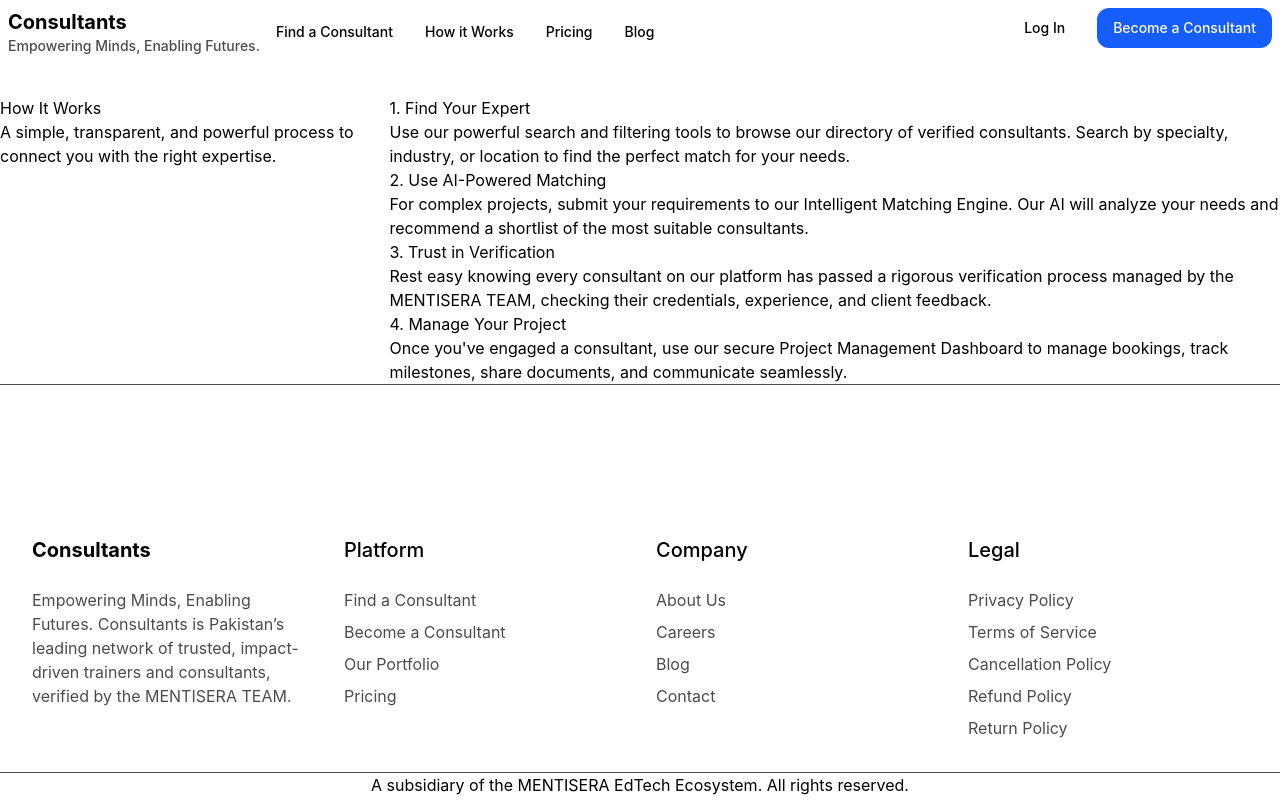
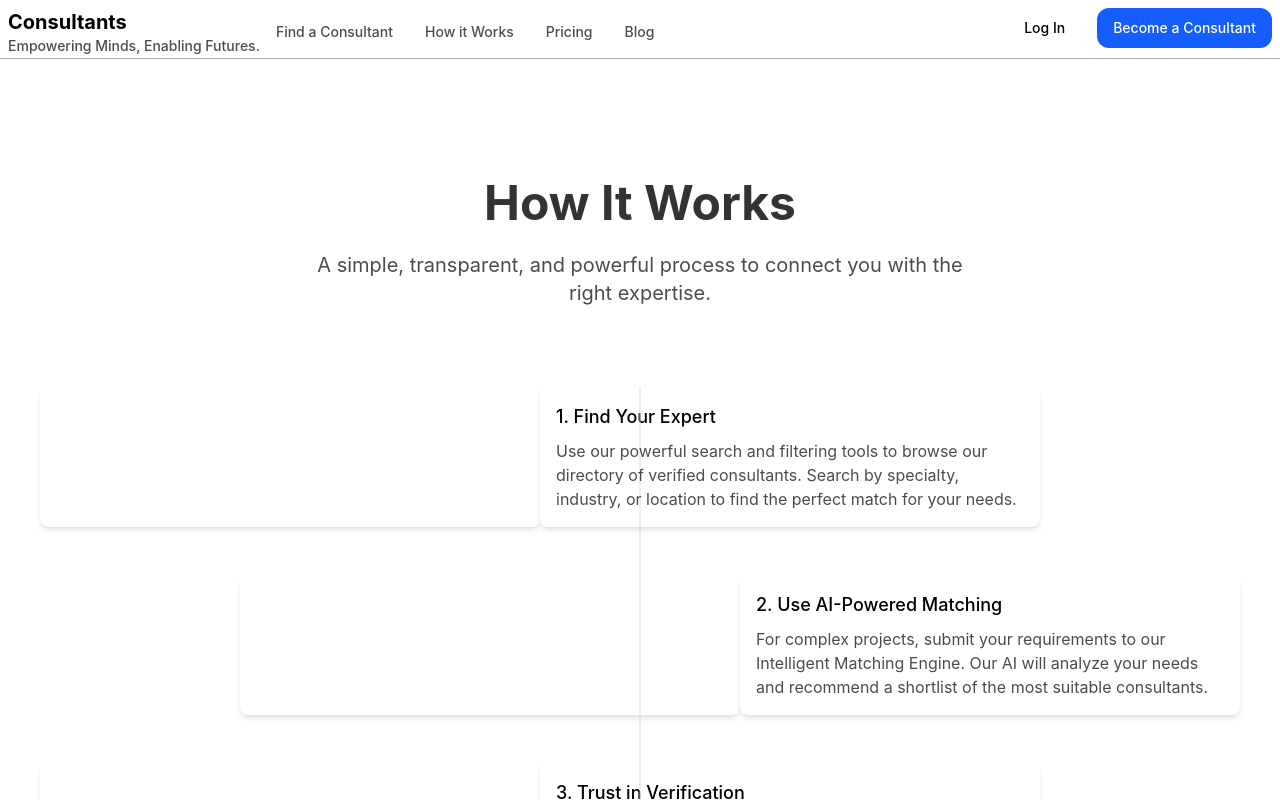
Before and after one commit to Muzamil-Fatima/Mentisera, a React (Vite) app in the folder project1/client/: page /how-it-works in a window 1280 px wide. Shown: the top 800 px of the page. Built offline with nearby package versions, Linux system fonts and the light colour scheme.

Commit message:
Add style

```diff
--- a/project1/client/src/App.jsx
+++ b/project1/client/src/App.jsx
@@ -11,7 +11,8 @@
   return (
     <div>
       <Navbar />
-      <div className="pt-24">
+      <div className="pt-14.5">
+      <hr className="opacity-30"/>
         <Routes>
           <Route path="/" element={<LandingPage />} />
           <Route path="/find-consultant" element={<FindConsultant />} />
@@ -20,7 +21,7 @@
           <Route path="/pricing" element={<Price />} />
         </Routes>
       </div>
-      <hr className="h-30 opacity-70 " />
+      <hr className="h-30 opacity-30 " />
       <Footer />
     </div>
   );
--- a/project1/client/src/components/Footer.jsx
+++ b/project1/client/src/components/Footer.jsx
@@ -12,7 +12,6 @@
             verified by the MENTISERA TEAM.
           </p>
           <div>
-
             {/* <a href=""></a> */}
             {/* <a href=""></a> */}
             {/* <a href=""></a> */}
@@ -48,10 +47,11 @@
         </div>
       </div>
 
-      <hr  className="opacity-70"/>
-      <div className="flex justify-center items-center flex-col">
+      <hr className="opacity-30" />
+      <div className="flex justify-center items-center flex-col space-y-2 p-6 text-sm opacity-75">
         <p>
-          A subsidiary of the MENTISERA EdTech Ecosystem. All rights reserved.
+          A subsidiary of the <span className="font-medium">MENTISERA EdTech</span> Ecosystem. All
+          rights reserved.
         </p>
         <p>&copy; 2026 MENTISERA. All rights reserved.</p>
       </div>
--- a/project1/client/src/components/Navbar.jsx
+++ b/project1/client/src/components/Navbar.jsx
@@ -29,17 +29,17 @@
             </p>
           </div>
         </div>
-        <ul className="flex space-x-8 items-center cursor-pointer">
-          <li>
+        <ul className="flex space-x-8 items-center cursor-pointer ">
+          <li className="opacity-70 hover:opacity-100">
             <Link to="/find-consultant">Find a Consultant</Link>
           </li>
-          <li>
+          <li className="opacity-70 hover:opacity-100">
             <Link to="/how-it-works">How it Works</Link>
           </li>
-          <li>
+          <li className="opacity-70 hover:opacity-100">
             <Link to="/pricing">Pricing</Link>
           </li>
-          <li>
+          <li className="opacity-70 hover:opacity-100">
             <Link to="/blog">Blog</Link>
           </li>
         </ul>
--- a/project1/client/src/pages/HowWork.jsx
+++ b/project1/client/src/pages/HowWork.jsx
@@ -3,24 +3,28 @@
 const HowWork = () => {
   const steps = [
     {
+      id: 1,
       title: "1. Find Your Expert",
       svg: "",
       description:
         "Use our powerful search and filtering tools to browse our directory of verified consultants. Search by specialty, industry, or location to find the perfect match for your needs.",
     },
     {
+      id: 2,
       title: "2. Use AI-Powered Matching",
       svg: "",
       description:
         "For complex projects, submit your requirements to our Intelligent Matching Engine. Our AI will analyze your needs and recommend a shortlist of the most suitable consultants.",
     },
     {
+      id: 3,
       title: "3. Trust in Verification",
       svg: "",
       description:
         "Rest easy knowing every consultant on our platform has passed a rigorous verification process managed by the MENTISERA TEAM, checking their credentials, experience, and client feedback.",
     },
     {
+      id: 4,
       title: "4. Manage Your Project",
       svg: "",
       description:
@@ -28,24 +32,31 @@
     },
   ];
   return (
-    <div className="flex ">
-      <div>
-        <h2>How It Works</h2>
-        <p>
+    <div className="p-10">
+      <div className="flex flex-col items-center justify-center p-20 text-center space-y-4">
+        <h2 className="text-5xl font-bold mb-6 opacity-80">How It Works</h2>
+        <p className="text-xl opacity-70 w-2/3">
           A simple, transparent, and powerful process to connect you with the
           right expertise.
         </p>
       </div>
-      <div>
+      {/* TimeLine Container */}
+      <div className="relative">
+        <div className="absolute left-1/2 top-0 h-full w-0.5 bg-gray-300 opacity-40 transform -translate-x-1/2"></div>
         {steps.map((step, index) => {
+          const isOdd = index % 2 === 0;
           return (
-            <div key={index}>
-              <div>
+            <div
+              key={step.id}
+              className={`flex w-full mb-12 ${isOdd ? "justify-start" : "justify-end"}`}
+            >
+              <div className="w-5/12 bg-white shadow-md p-4 rounded-lg"></div>
+              {/* <div>
                 <p>{step.svg}</p>
-              </div>
-              <div>
-                <h3>{step.title}</h3>
-                <p>{step.description}</p>
+              </div> */}
+              <div className="w-5/12 bg-white shadow-md p-4 rounded-lg">
+                <h3 className="text-lg mb-2 font-medium">{step.title}</h3>
+                <p className="opacity-70">{step.description}</p>
               </div>
             </div>
           );
```
